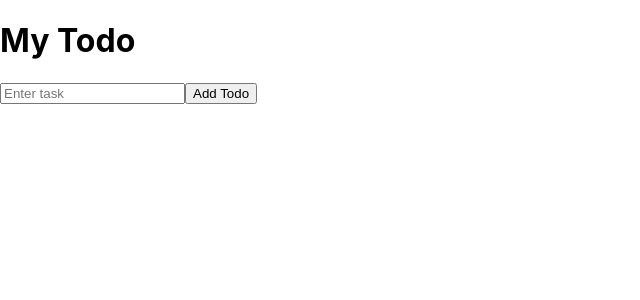
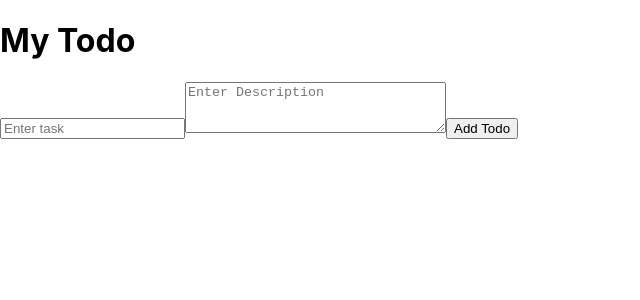
Before and after one commit to RishivYadav/fourth-react, a React (Create React App) app: page / in a window 1280 px wide. Shown: the top 300 px of the page, without its empty margins (0-640 px from the left). Built offline with nearby package versions, Linux system fonts and the light colour scheme.

Commit message:
box with stateful object

```diff
--- a/src/App.js
+++ b/src/App.js
@@ -10,22 +10,22 @@
 }
 
 function MyTodo() {
-  // let todo = { task: "" };
-  // S1 :: FORM :: MULTIPLE INPUT FIELD
-  let [todo, setTodo] = useState({ task: "" });
+  let [todo, setTodo] = useState({ task: "", description: "" });
 
-  // S3 :: gething the input object on chagne
   let handleChnageTaskAction = (e) => {
-    console.log(e.target);
-    // e.target === input object
-
     let newTodo = { ...todo, task: e.target.value };
     setTodo(newTodo);
   };
 
-  // S4 :: We will be making API call.
+  let handleChangeDescriptionAction = (e) => {
+    // console.log(e.target);
+    let newTodo = { ...todo, description: e.target.value };
+    setTodo(newTodo);
+  };
+
   let addTodoAction = () => {
-    alert(todo.task);
+    console.log(todo);
+    // TODO :: Save this do DB
   };
 
   return (
@@ -38,6 +38,15 @@
         onChange={handleChnageTaskAction}
       />
 
+      <textarea
+        className="form-control"
+        cols="30"
+        rows="3"
+        placeholder="Enter Description"
+        value={todo.description}
+        onChange={handleChangeDescriptionAction}
+      ></textarea>
+
       <input type="button" value="Add Todo" onClick={addTodoAction} />
     </>
   );
```
